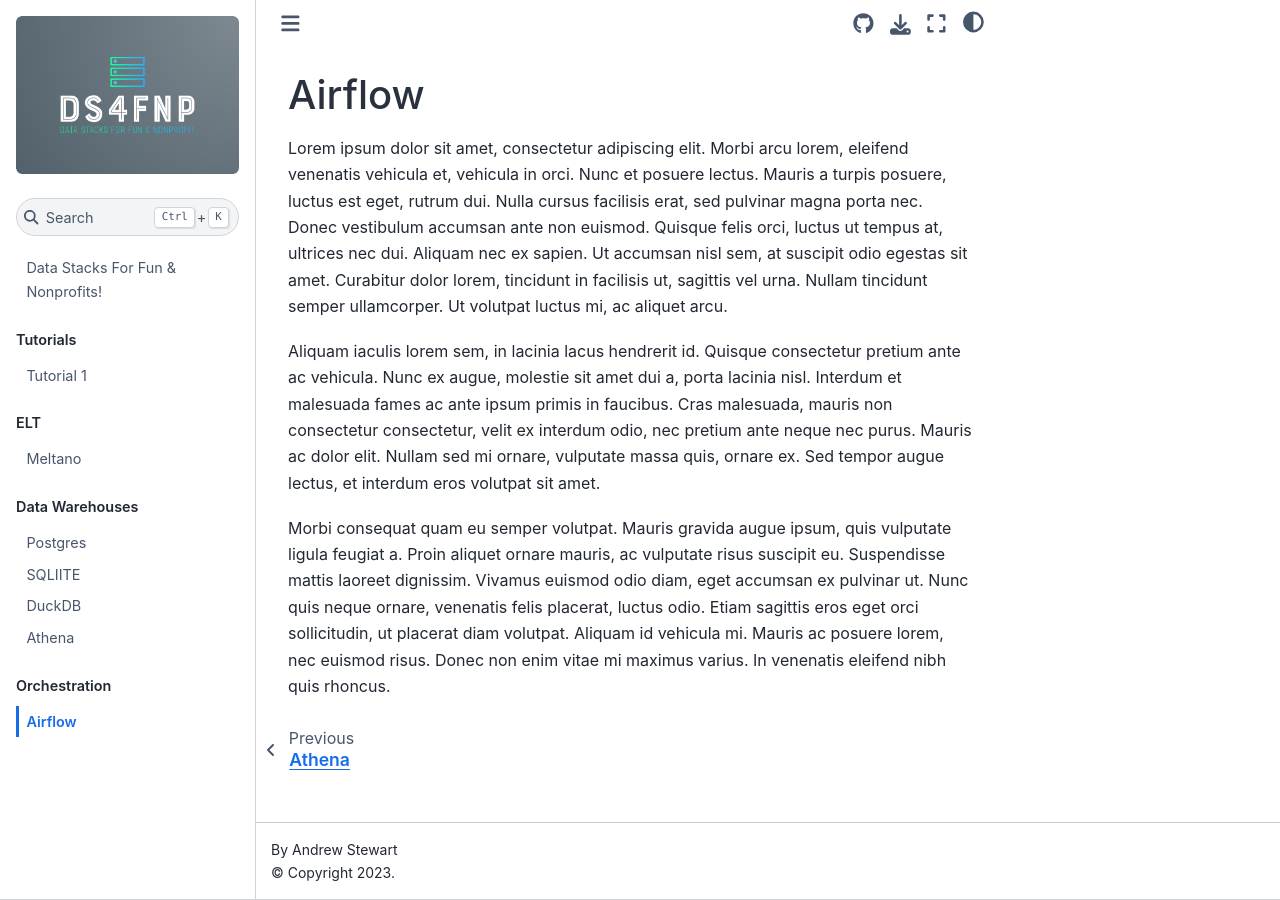
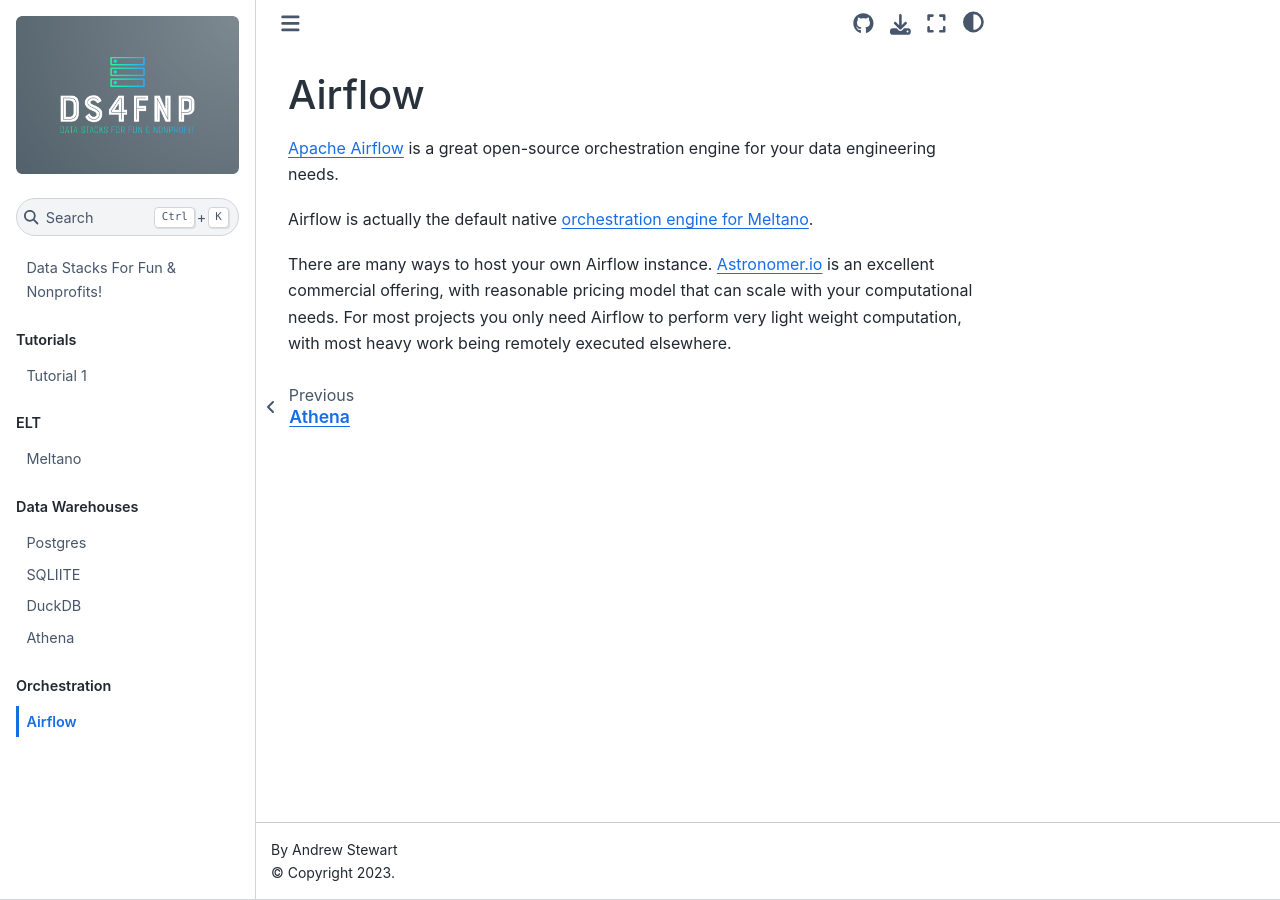
Before and after one commit to andrewcstewart/ds4fnp, a Jupyter Book: the page built from notebooks/airflow.md, in a window 1280 px wide. Built offline with Jupyter Book 1.0.4 settings and Sphinx 7.4.7 and the Sphinx Book theme 1.1.4, drawn with Linux system fonts in a browser that asks for light colours.

```diff
--- a/notebooks/airflow.md
+++ b/notebooks/airflow.md
@@ -1,7 +1,7 @@
 # Airflow
 
-Lorem ipsum dolor sit amet, consectetur adipiscing elit. Morbi arcu lorem, eleifend venenatis vehicula et, vehicula in orci. Nunc et posuere lectus. Mauris a turpis posuere, luctus est eget, rutrum dui. Nulla cursus facilisis erat, sed pulvinar magna porta nec. Donec vestibulum accumsan ante non euismod. Quisque felis orci, luctus ut tempus at, ultrices nec dui. Aliquam nec ex sapien. Ut accumsan nisl sem, at suscipit odio egestas sit amet. Curabitur dolor lorem, tincidunt in facilisis ut, sagittis vel urna. Nullam tincidunt semper ullamcorper. Ut volutpat luctus mi, ac aliquet arcu.
+[Apache Airflow](https://airflow.apache.org/) is a great open-source orchestration engine for your data engineering needs.
 
-Aliquam iaculis lorem sem, in lacinia lacus hendrerit id. Quisque consectetur pretium ante ac vehicula. Nunc ex augue, molestie sit amet dui a, porta lacinia nisl. Interdum et malesuada fames ac ante ipsum primis in faucibus. Cras malesuada, mauris non consectetur consectetur, velit ex interdum odio, nec pretium ante neque nec purus. Mauris ac dolor elit. Nullam sed mi ornare, vulputate massa quis, ornare ex. Sed tempor augue lectus, et interdum eros volutpat sit amet.
+Airflow is actually the default native [orchestration engine for Meltano](https://hub.meltano.com/orchestrators/airflow).
 
-Morbi consequat quam eu semper volutpat. Mauris gravida augue ipsum, quis vulputate ligula feugiat a. Proin aliquet ornare mauris, ac vulputate risus suscipit eu. Suspendisse mattis laoreet dignissim. Vivamus euismod odio diam, eget accumsan ex pulvinar ut. Nunc quis neque ornare, venenatis felis placerat, luctus odio. Etiam sagittis eros eget orci sollicitudin, ut placerat diam volutpat. Aliquam id vehicula mi. Mauris ac posuere lorem, nec euismod risus. Donec non enim vitae mi maximus varius. In venenatis eleifend nibh quis rhoncus.
+There are many ways to host your own Airflow instance.  [Astronomer.io](https://www.astronomer.io/) is an excellent commercial offering, with reasonable pricing model that can scale with your computational needs.  For most projects you only need Airflow to perform very light weight computation, with most heavy work being remotely executed elsewhere.
```
Also changed, not shown: CHANGELOG.md (+1 -0 lines).
